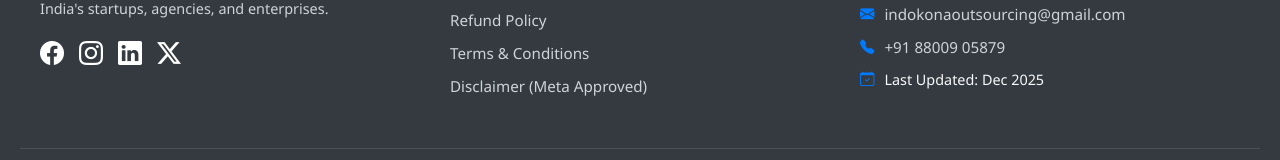
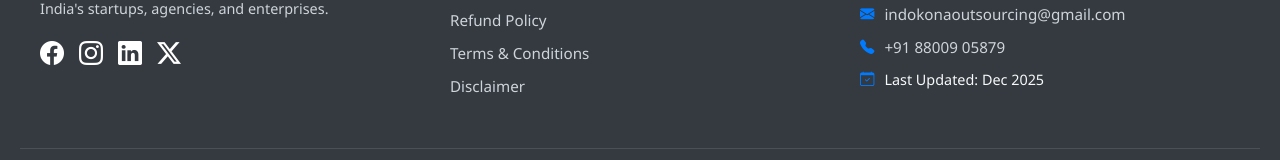
Before and after one commit to Tarunshakya1999/indokonafrontend, a React (Vite) app: page /suite in a window 1280 px wide. Shown: the part 4694-4854 px from the top of the page. Built offline with nearby package versions, Linux system fonts and the light colour scheme.

Commit message:
Add jjju85 nnhg nn nnn 77 bbb 766

```diff
--- a/src/SuiteDisclaimer.jsx
+++ b/src/SuiteDisclaimer.jsx
@@ -105,7 +105,7 @@ const SuiteDisclaimer = () => {
     <div style={styles.container}>
       {/* Header Section */}
       <header style={styles.header}>
-        <h1 style={styles.title}>⚠️ DISCLAIMER (Meta Approved)</h1>
+        <h1 style={styles.title}>⚠️ DISCLAIMER</h1>
         <p style={styles.subtitle}>Indokona Suite</p>
         <p style={styles.updatedText}>Last Updated: December 2025</p>
       </header>
--- a/src/SuiteFooter.jsx
+++ b/src/SuiteFooter.jsx
@@ -161,7 +161,7 @@ const SuiteFooter = () => {
             {/* 3. Terms & Conditions Link */}
             <li>{renderLink("Terms & Conditions", "/suitetermsandconditions", 7)}</li>
             {/* 4. Disclaimer Link */}
-            <li>{renderLink("Disclaimer (Meta Approved)", "/suitedisclaimer", 8)}</li>
+            <li>{renderLink("Disclaimer", "/suitedisclaimer", 8)}</li>
 
           </ul>
         </div>
```
